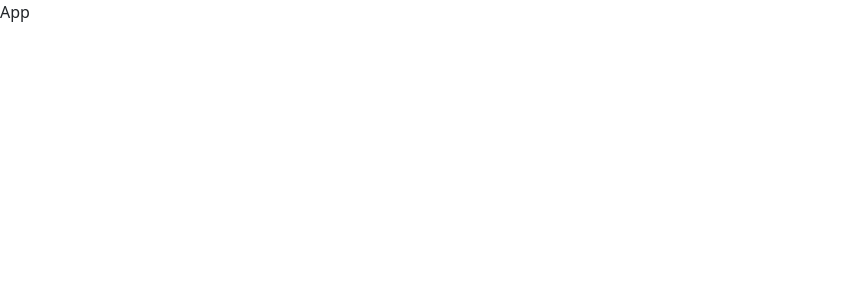
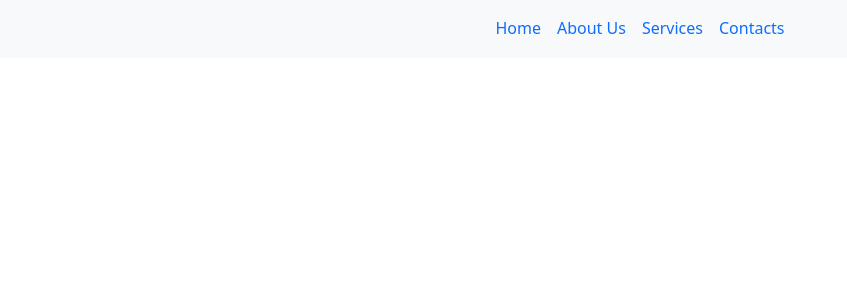
Before and after one commit to orestengabo0/font_end_dev_photo_techniques_-_tips, a React (Vite) app: page / in a window 1280 px wide. Shown: the top 300 px of the page, without its empty margins (0-847 px from the left). Built offline with nearby package versions, Linux system fonts and the light colour scheme.

Commit message:
Creating a basic navigational bar

```diff
--- a/package.json
+++ b/package.json
@@ -11,7 +11,8 @@
   "dependencies": {
     "bootstrap": "^5.3.3",
     "react": "^18.2.0",
-    "react-dom": "^18.2.0"
+    "react-dom": "^18.2.0",
+    "react-icons": "^5.2.1"
   },
   "devDependencies": {
     "@types/react": "^18.0.27",
--- a/src/App.tsx
+++ b/src/App.tsx
@@ -1,8 +1,11 @@
 import React from 'react'
+import NavBar from './components/NavBar'
 
 const App = () => {
   return (
-    <div>App</div>
+    <div>
+      <NavBar />
+    </div>
   )
 }
 
--- /dev/null
+++ b/src/components/NavBar.tsx
@@ -0,0 +1,26 @@
+import { IoMenu } from "react-icons/io5";
+
+const NavBar = () => {
+  return (
+    <nav className="navbar navbar-expand-lg bg-body-tertiary">
+      <div className="container-fluid justify-content-center">
+        <ul className="nav d-flex justify-content-center nav-underline">
+          <li className="nav-item">
+            <a href="#" className="nav-link">Home</a>
+          </li>
+          <li className="nav-item">
+            <a href="#" className="nav-link">About Us</a>
+          </li>
+          <li className="nav-item">
+            <a href="#" className="nav-link">Services</a>
+          </li>
+          <li className="nav-item">
+            <a href="#" className="nav-link">Contacts</a>
+          </li>
+        </ul>
+      </div>
+    </nav>
+  );
+};
+
+export default NavBar;
```
Also changed, not shown: src/App.css (added), 1 other file (tests, documents, lock files or other folders).
